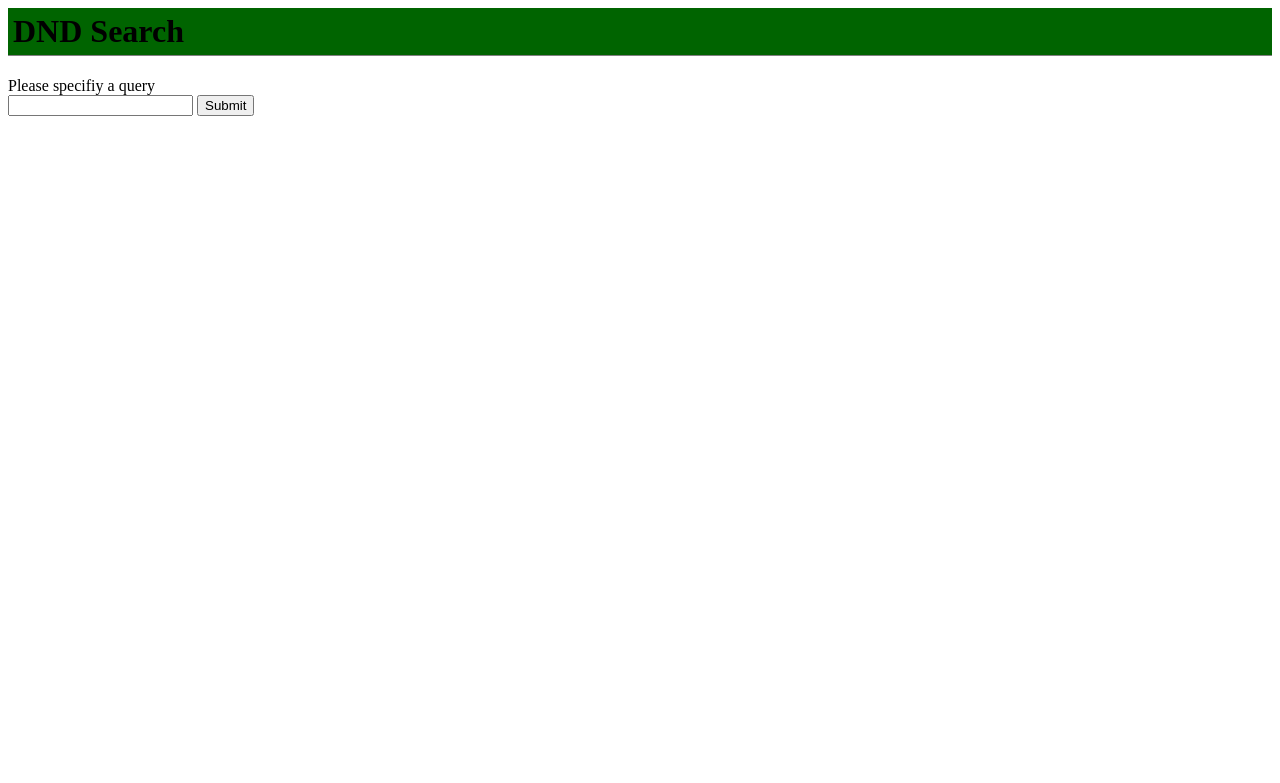
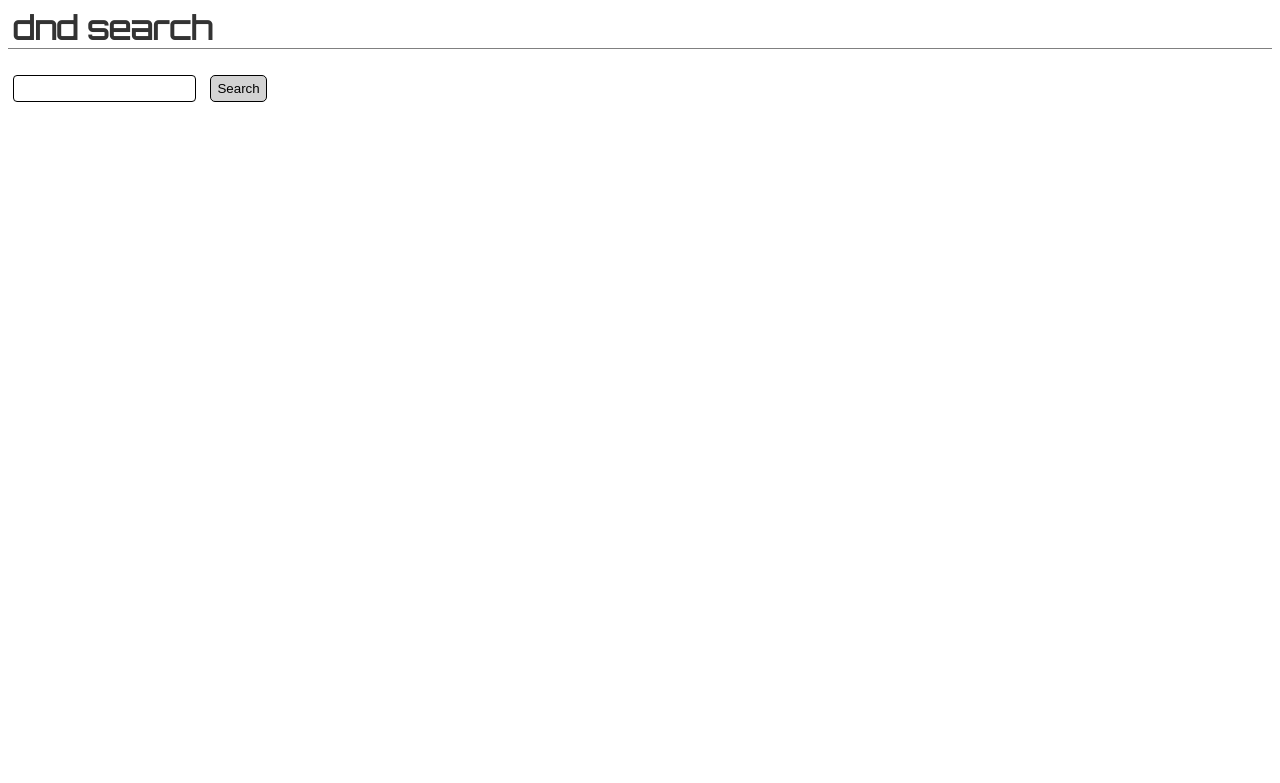
Before and after one commit to DartmouthHackerClub/dnd_search, a Flask app: page /search in a window 1280 px wide. Shown: the top 783 px of the page. Run offline with Flask 2, Linux system fonts and the light colour scheme.

Commit message:
made changes to stylesheet and added empty list case for attributes

```diff
--- a/app.py
+++ b/app.py
@@ -13,22 +13,21 @@ def search():
     err_msg = ""
     raw_results = []
     results = []
-    attributes = ['cn','mail','dndAssignedNetid']
+    attributes = ['mail','dndAssignedNetid','cn','dndHinmanaddr','dndDeptclass','telephoneNumber']
 
     query = request.args.get('query')
 
     if not query:
-        err_msg = "Please specifiy a query"
+        err_msg = "Please specify a query"
     else:
         raw_results = lookup(query, None)
-
     if raw_results == None:
         results = []
         err_msg = "LDAP query failed"
 
 
     for result in raw_results:
-        result = { attribute: result[attribute] for attribute in attributes }
+        result = { attribute: result.get(attribute, []) for attribute in attributes }
         results.append(result)
 
     return render_template('search.html', results=results, err_msg=err_msg)
--- a/static/style.css
+++ b/static/style.css
@@ -1,13 +1,46 @@
 h1{
     display: block;
     border-bottom: 1px gray solid;
-    padding: 5px 5px 5px 5px;
-    vertical-align: middle;
-    background-color:darkgreen;
+    padding-left: 5px;
+    font-family: 'Orbitron', sans-serif;
+    color: rgb(51, 51, 51);
+    text-rendering: optimizelegibility;
+    background-color: rgb(0, 0, 0, 0);
+}
+
+body {
+    font-family: 'Helvetica Neue', Helvetica, Arial, sans-serif;
+    font-size: 16px;
+}
+#search_box {
+    font: inherit;
+    display: block;
+}
+
+#search_box .search_button {
+    height: 2em;
+    background: lightgrey;
+    border: 1px solid;
+    border-radius: 5px;
+    margin: 5px;
+}
+#search_box .search_field {
+    height: 2em;
+    border: 1px solid;
+    border-radius:4px;
+    margin:5px;
+}
+.result {
+    float: left;
+    border-radius: 4px;
+    border: 1px solid;
+    padding: 2px;
+    width: 400px;
+    margin: 5px;
 }
 
 .result ul{
-    padding-left: 2px;
+    padding: 0 px;
     display: inline;
     list-style-type: none;
 }
--- a/templates/search.html
+++ b/templates/search.html
@@ -2,26 +2,28 @@
 <html>
 <head>
     <link rel="stylesheet" href="{{ url_for('static', filename='style.css') }}">
+    <link href='http://fonts.googleapis.com/css?family=Orbitron' rel='stylesheet' type='text/css'>
     <title>DND Search</title>
 </head>
 <body>
-    <h1>DND Search</h1>
-    <div id="err_msg"> {{ err_msg }} </div>
+    <h1>dnd search</h1>
+ <!--   <div id="err_msg"> {{ err_msg }} </div> -->
     <div id="search_box">
         <form action="search" method="get">
-            <input type="text" name="query" />
-            <input type="submit" />
+            <input type="text" name="query" class="search_field"/>
+            <input type="submit" value="Search" class="search_button"/>
         </form>
     </div>
     <div id="results">
         {% for r in results %}
-            <div class="result">
+            <span class="result">
                 <ul>
                     {% for k,v in r.iteritems() %}
-                    <li>{{k}} : {{v}}</li>
+<!--                    <li>{{k}} : {{v}}</li> -->
+                        <li> {{v}}</li>
                     {% endfor %}
                 </ul>
-            </div>
+            </span>
         {% endfor %}
 </body>
 </html>
```
